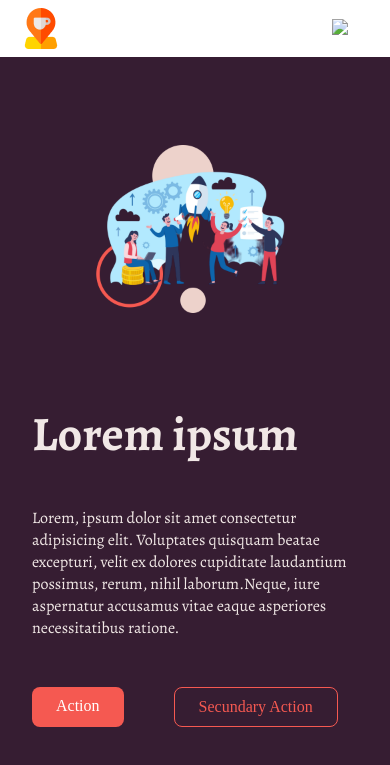
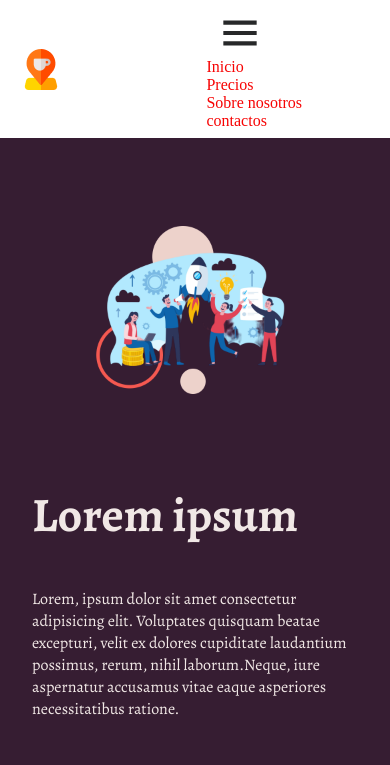
Before and after one commit to StarKaotic/prueba-landing, a plain HTML site: page index.html in a window 390 px wide. Shown: the top 765 px of the page. Drawn offline with Linux system fonts and the light colour scheme.

Commit message:
icon query

```diff
--- a/index.html
+++ b/index.html
@@ -11,9 +11,22 @@
     <header class="header">
       <div class="header-container">
         <img src="./image/logo.png" />
-        <div class="icon-menu">
-          <img src="./image/menu-icon.jpg">
+
+        <div class="icon">
+          <label for="icon-check" class="icon-menu-container">
+          <img src="./assets/icon.svg" class="icon-menu">
+          </label>
+          <input type="checkbox" id="icon-check" class="input-icon">
+
+           <div class="check-icon">
+            <a href="" class="icon-item">Inicio</a>
+            <a href="" class="icon-item">Precios</a>
+            <a href="" class="icon-item">Sobre nosotros</a>
+            <a href="" class="icon-item">contactos</a>
+           </div>
+
         </div>
+
         <nav>
           <ul>
             <li>
--- a/style.css
+++ b/style.css
@@ -562,4 +562,57 @@ h1{
         width: 30px;
     }
 
+    .input-icon:checked + .check-icon{
+       background: #361D32;
+    }
+
+    .check-icon{
+
+    }
+
+    @font-face {
+        font-family: "Lobster";
+        @import url:('https://fonts.googleapis.com/css2?family=Lobster&display=swap');
+    }
+
+    .icon-item{
+        font-family: "Lobster" ;
+        color: #f70303;
+    }
+
+    .input-icon {
+        display: none;
+    }
+
+    .icon-menu{
+        display: none;
+    }
+
+
+
+    .icon-menu-container{
+        display: flex;
+        height: 100%;
+        width: 90%;
+        margin: 0 auto;
+        justify-content: space-between;
+        align-items: center;
+    }
+
+    .icon-item{
+        display: grid;
+        grid-auto-flow: column;
+        gap: 5rem;
+        text-decoration: none;
+    }
+
+    .icon-item::after{
+        content:"";
+        display: block;
+        background: #fff;
+        width: 90%;
+        margin-top: 3px;
+        height: 3px;
+    }
+
 }
```
Also changed, not shown: assets/icon.svg (added).
